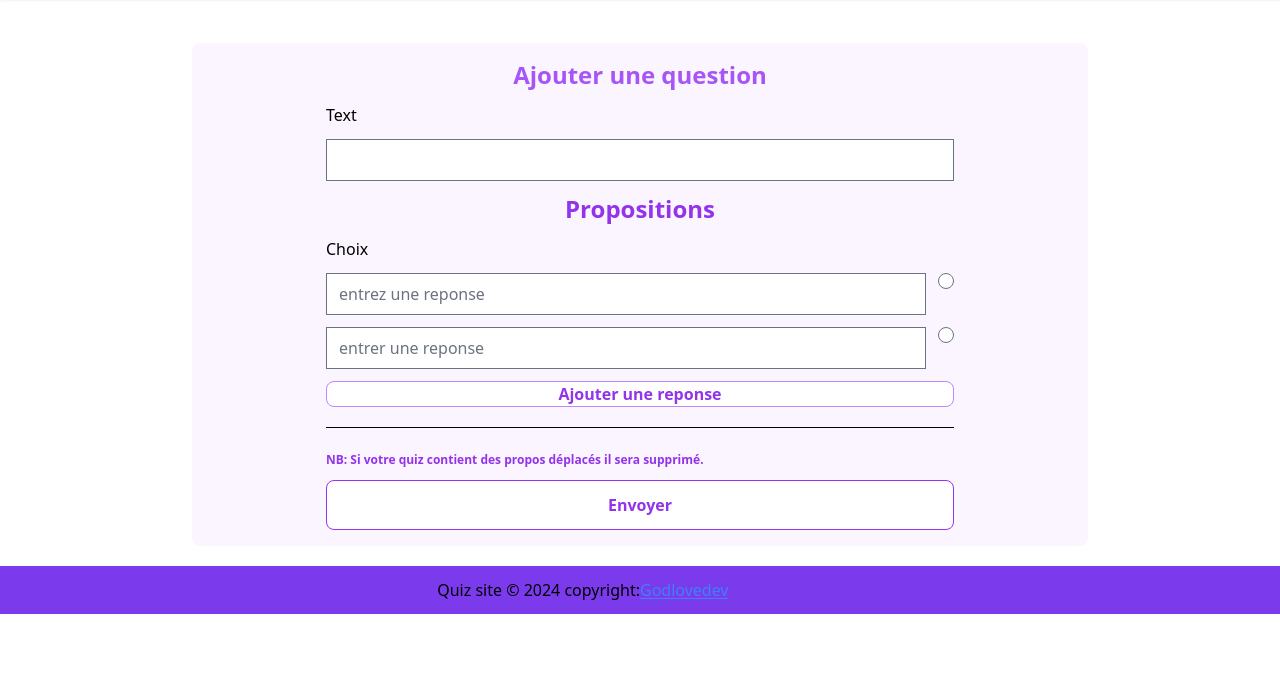
After one commit to Godlovedev/quiz_saas, a Django app: page /view-quiz/1/add-question/ in a window 1280 px wide. The commit adds this page. Shown: the part 109-800 px from the top of the page. Run offline with Django 5.2, Linux system fonts and the light colour scheme; some libraries are stand-ins or nearby versions.

Commit message:
mise en place du syteme d'ajout des questions au quiz

```diff
--- a/quiz_saas/quiz/models.py
+++ b/quiz_saas/quiz/models.py
@@ -36,6 +36,9 @@ class Quiz(models.Model):
 
     def get_delete_url(self):
         return reverse("delete-quiz", kwargs={"id":self.id})
+
+    def get_add_question_url(self):
+        return reverse("add-question", kwargs={"id":self.id})
 
 
 class Question(models.Model):
--- /dev/null
+++ b/quiz_saas/quiz/templates/add_question.html
@@ -0,0 +1,63 @@
+{% extends "base.html" %}
+
+
+{% block content %}
+
+<div class="max-w-md md:max-w-2xl lg:max-w-4xl mx-auto justify-center p-4 flex-col flex items-center bg-purple-50 rounded-lg">
+    <form action="" method="post" class="grid gap-3">
+        {% csrf_token %}
+        <div class="grid gap-3">
+            <h1 class="text-2xl text-center font-bold text-purple-500">Ajouter une question</h1>
+
+            {{ question_form.text.label }}
+            {{ question_form.text }}
+
+
+            <h1 class="text-2xl font-bold text-center text-purple-600">Propositions</h1>
+            <label for="choix">Choix</label>
+            <div class="grid gap-3" id="ansbox1">
+                <div class="flex flex-row gap-3">
+                    <input type="text" id="choix" placeholder="entrez une reponse" name="choix" class="w-[300px] md:w-[400px] lg:w-[600px]">
+                    <input type="radio" name="valid" id="choix" value="0">
+                </div>
+                <div class="flex flex-row gap-3">
+                    <input type="text" id="choix" class="w-[300px] md:w-[400px] lg:w-[600px] " name="choix" placeholder="entrer une reponse" class="">
+                    <input type="radio" required name="valid" value="1" id="choix" class="repjuste">
+                </div>
+            </div>
+            <button type="button" class="bg-white text-purple-600 rounded-lg border border-solid border-purple-400 hover:bg-purple-600 hover:text-white font-bold" id="addans1">Ajouter une reponse</button>
+            <div class="border-t border-t-black mb-3 w-full mt-2">
+            </div>
+
+            <p class=" font-bold text-purple-600 text-xs">NB: Si votre quiz contient des propos déplacés il sera supprimé.</p>
+
+            <button type="submit" class="text-purple-600 p-3 border border-solid border-purple-600 font-bold bg-white hover:bg-purple-600 hover:text-white rounded-lg">Envoyer</button>
+            </div>
+    </form>
+</div>
+
+<script>
+    // ajouter un input pour une reponse de plus
+    let addans = document.getElementById("addans1")
+    let ansbox = document.getElementById("ansbox1")
+
+    let valindex = 1
+
+    addans.addEventListener("click", function(){
+        valindex += 1
+        ansbox.insertAdjacentHTML(
+            "beforeend",
+            `<div class="flex flex-row gap-3">
+                    <input type="text" id="choix" class="w-[300px] md:w-[400px] lg:w-[600px] " name="choix" placeholder="entrer une reponse" class="">
+                    <input type="radio" name="valid" id="choix" value="${valindex}">
+                </div>`
+        )
+    })
+
+    let repjuste = document.querySelector(".repjuste")
+
+    repjuste.addEventListener()
+
+    </script>
+
+{% endblock content %}
--- a/quiz_saas/quiz/templates/delete_quiz.html
+++ b/quiz_saas/quiz/templates/delete_quiz.html
@@ -7,7 +7,7 @@
         <p class=" text-center font-bold md:text-2xl text-sm text-purple-600">Voulez-vous vraiment supprimer le quiz intitulé {{ quiz.title }} ?</p>
         <form action="" method="post">
             {% csrf_token %}
-            <div class="flex justify-center gap-3">
+            <div class="flex justify-center mt-3 gap-3">
                 <button type="submit" class="bg-white flex place-content-center rounded-lg text-purple-600 hover:bg-purple-600 hover:text-white border-purple-300 p-3 font-bold border">Supprimer</button>
                 <a href="{% url 'panel' %}" class="bg-white flex place-content-center rounded-lg text-purple-600 hover:bg-purple-600 hover:text-white border-purple-300 p-3 font-bold border">Annuler</a>
             </div>
--- a/quiz_saas/quiz/templates/quiz_list.html
+++ b/quiz_saas/quiz/templates/quiz_list.html
@@ -6,9 +6,9 @@
     <div class="grid grid-cols-2 md:grid-cols-3 lg:grid-cols-4 gap-3 lg:gap-4 mx-auto p-3 md:p-5 lg:p-8">
         {% for quiz in quizs %}
 
-        <div class="border border-solid border-zinc-200 shadow-xl rounded-lg bg-zinc-200">
+        <div class="border border-solid border-zinc-200 shadow-xl rounded-lg bg-purple-50">
             <p class="py-3 text-center px-2 text-slate-700 font-bold text-2xl">{{ quiz.title }}</p>
-            <p class="text-center">{{ quiz.description }}</p>
+            <p class="text-center text-sm ">{{ quiz.description }}</p>
 
             <div  class="flex place-content-center">
                 {% if user.is_authenticated %}
--- a/quiz_saas/quiz/templates/view_quiz.html
+++ b/quiz_saas/quiz/templates/view_quiz.html
@@ -18,7 +18,7 @@
                         {% for choice in question.choice.all %}
 
                             {% if choice.is_correct %}
-                            <p class="font-bold text-lg border-b border-solid border-b-slate-900 text-gray-800">-  {{ choice.text }}</p>
+                            <p class="font-bold text-lg border-b border-solid border-b-slate-900 text-green-600">-  {{ choice.text }}</p>
                             {% endif %}
 
                         {% endfor %}
@@ -30,6 +30,9 @@
         </div>
 
     </div>
+    <div class="items-center justify-center flex mt-3">
+        <a href="{{ quiz.get_add_question_url }}" class="bg-white flex place-content-center rounded-3xl text-purple-600 hover:bg-purple-600 hover:text-white border-purple-300 p-3 font-bold border">Ajouter une question</a>
+    </div>
 </div>
 
 {% endblock content %}
--- a/quiz_saas/quiz/urls.py
+++ b/quiz_saas/quiz/urls.py
@@ -10,5 +10,6 @@ urlpatterns = [
     path("create/", views.CreateQuizView.as_view(), name="create-quiz"),
     path("panel/", views.PanelView.as_view(), name="panel"),
     path("view-quiz/<int:id>/", views.ViewQuizView.as_view(), name="view-quiz"),
-    path("delete-quiz/<int:id>/", views.DeleteQuizView.as_view(), name="delete-quiz")
+    path("delete-quiz/<int:id>/", views.DeleteQuizView.as_view(), name="delete-quiz"),
+    path("view-quiz/<int:id>/add-question/", views.AddQuestionView.as_view(), name="add-question")
 ]
--- a/quiz_saas/quiz/views.py
+++ b/quiz_saas/quiz/views.py
@@ -194,3 +194,52 @@ class ViewQuizView(View):
         quiz = Quiz.objects.prefetch_related("question__choice").get(id=quiz_id)
 
         return render(self.request, "view_quiz.html", {"quiz":quiz})
+
+class AddQuestionView(View):
+
+    context = {}
+
+    def get(self, *args, **kwargs):
+
+        question_form = QuestionForm()
+
+        self.context = {
+            'question_form': question_form
+        }
+
+        return render(self.request, "add_question.html", self.context)
+
+    def post(self, *args, **kwargs):
+
+        question = self.request.POST.get("text")
+
+        quiz_id = self.kwargs.get("id")
+
+        quiz = Quiz.objects.get(id=quiz_id)
+
+        question_form = QuestionForm(data={"text": question})
+
+        if question_form.is_valid():
+            question = question_form.save(commit=False)
+            question.quiz = quiz
+            question.save()
+
+            choices = self.request.POST.getlist("choix")
+            valid_ans = self.request.POST.get("valid")
+
+            ans_valid = ""
+            if 0 <= int(valid_ans) < len(choices):
+                ans_valid = choices[int(valid_ans)]
+                choices.remove(ans_valid)
+
+                Choice.objects.create(question=question, text=ans_valid, is_correct=True)
+
+            for choice in choices:
+
+                choice_form = ChoiceForm(data={"text":choice})
+                if choice_form.is_valid():
+                    choice_instance =  choice_form.save(commit=False)
+                    choice_instance.question = question
+                    choice_instance.save()
+
+        return redirect("view-quiz", id=quiz_id)
--- a/quiz_saas/theme/static/css/dist/styles.css
+++ b/quiz_saas/theme/static/css/dist/styles.css
@@ -1261,6 +1261,21 @@ select {
   color: rgb(124 58 237 / var(--tw-text-opacity, 1));
 }
 
+.text-green-800 {
+  --tw-text-opacity: 1;
+  color: rgb(22 101 52 / var(--tw-text-opacity, 1));
+}
+
+.text-green-300 {
+  --tw-text-opacity: 1;
+  color: rgb(134 239 172 / var(--tw-text-opacity, 1));
+}
+
+.text-green-600 {
+  --tw-text-opacity: 1;
+  color: rgb(22 163 74 / var(--tw-text-opacity, 1));
+}
+
 .underline {
   text-decoration-line: underline;
 }
```
